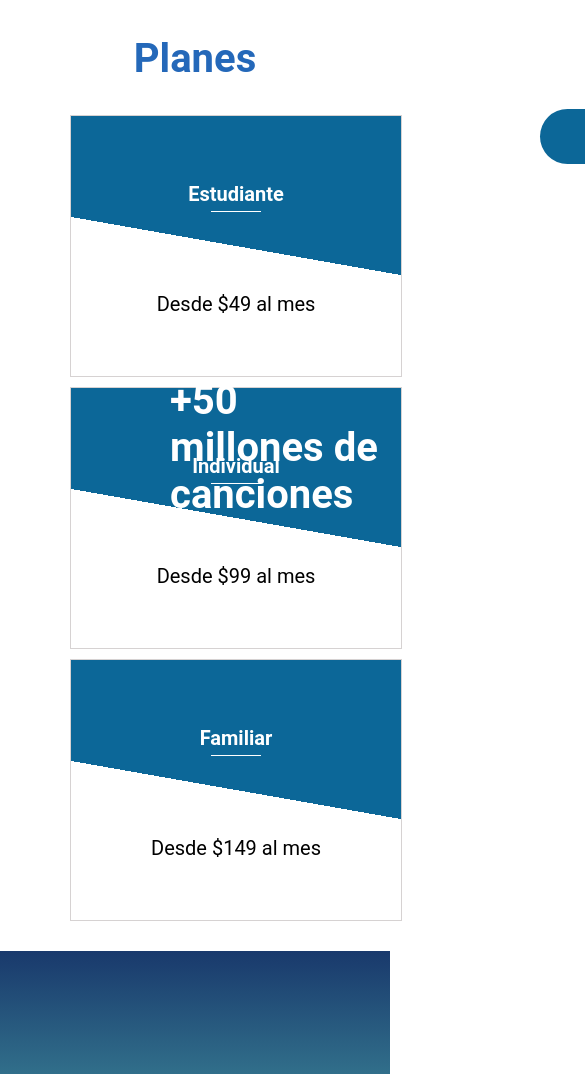
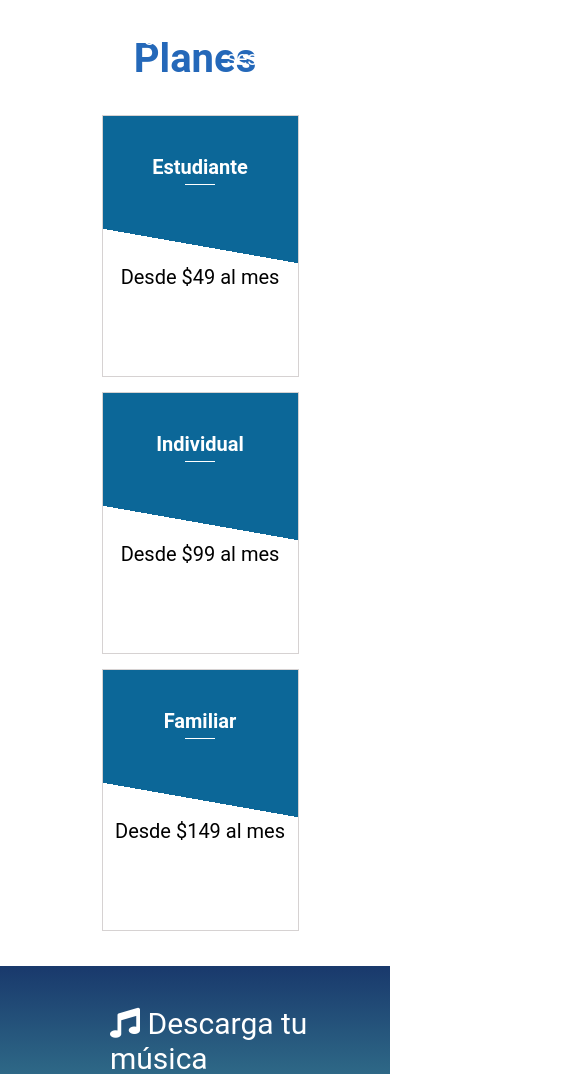
Before and after one commit to OmarVerdugo/Examen2, a plain HTML site: page index.html in a window 390 px wide. Shown: the part 246-1320 px from the top of the page, 585 px wide, since content can reach past the window. Drawn offline with Linux system fonts and the light colour scheme.

Commit message:
terminada la primer pagina responsiva

```diff
--- a/css/style.css
+++ b/css/style.css
@@ -1,6 +1,7 @@
 body{
 	 font-family: Roboto;
 	 margin: 0;
+	 max-width: 1920px;
 
 }
 .main-header{
@@ -82,12 +83,12 @@ body{
 	margin-right: 60px;
 	margin-left: 70px;
 	overflow: hidden;
-	background-color:  #0C6798;
+
 	color: white;
 	margin-bottom: 10px;
 	display: inline-flex;
 	text-align: center;
-	 background-color: #013A6B;
+
  	 background-image: -webkit-linear-gradient(80deg, white 50%, #0C6798 50%);
 
 }
@@ -175,17 +176,27 @@ footer{
 }
 
 
-/*PRODUCTOS*/
-
-/*PRODUCTOS*/
-/*
-@media screen and (max-width: 480px){
+@media screen and (max-width: 916px){
 	body{
 
 
 	}
 	.main-header{
 		margin: 0;
+	}
+	.main-header h3{
+		    bottom: 17px;
+   			 left: 38px;
+	}
+	.main-header h2{
+		    top: 200px;
+    		left: 263px;
+
+	}
+	.main-header ul{
+		top: 19px;
+    	right: 90px;
+    	font-size: 20px;
 	}
 	.logo .main-menu{
 		text-align: center;
@@ -197,18 +208,59 @@ footer{
 		margin-left: 120px;
 	}
 
-	.title-contact{
-		margin-left: 0;
+	.container{
+		text-align: center;
 	}
 	.card {
-		width: 100%
+		width: 50%;
+		margin-bottom: 15px;
 	}
-	.buscador input {
-
-		margin-left: 171px;
-
+	.columna ul li{
+		padding: 0;
+		margin-left: 20%;
+		text-align: left;
+		margin-bottom: 35px;
+	}
+	.footer{
+		font-size: 20px;
 	}
 
 }
 
-*/
+@media screen and (max-width: 761px){
+	body{
+
+
+	}
+	.main-header ul {
+    top: 248px;
+    right: 90px;
+    font-size: 20px;
+	}
+	.main-header h3{
+		top: 39px;
+    	left: 330px;
+    	margin: 0;
+    	font-size: 25px;
+	}
+	.main-header h2{
+		top: 200px;
+    	left: 195px;
+    	font-size: 20px;
+	}
+
+
+}
+
+@media screen and (max-width: 528px){
+
+	.main-header h2 {
+	    top: 141px;
+	    left: 128px;
+	    font-size: 20px;
+	}
+	.columna ul li {
+    list-style: none;
+    font-size: 30px;
+	}
+}
```
Also changed, not shown: registro.html (+3 -1 lines).
